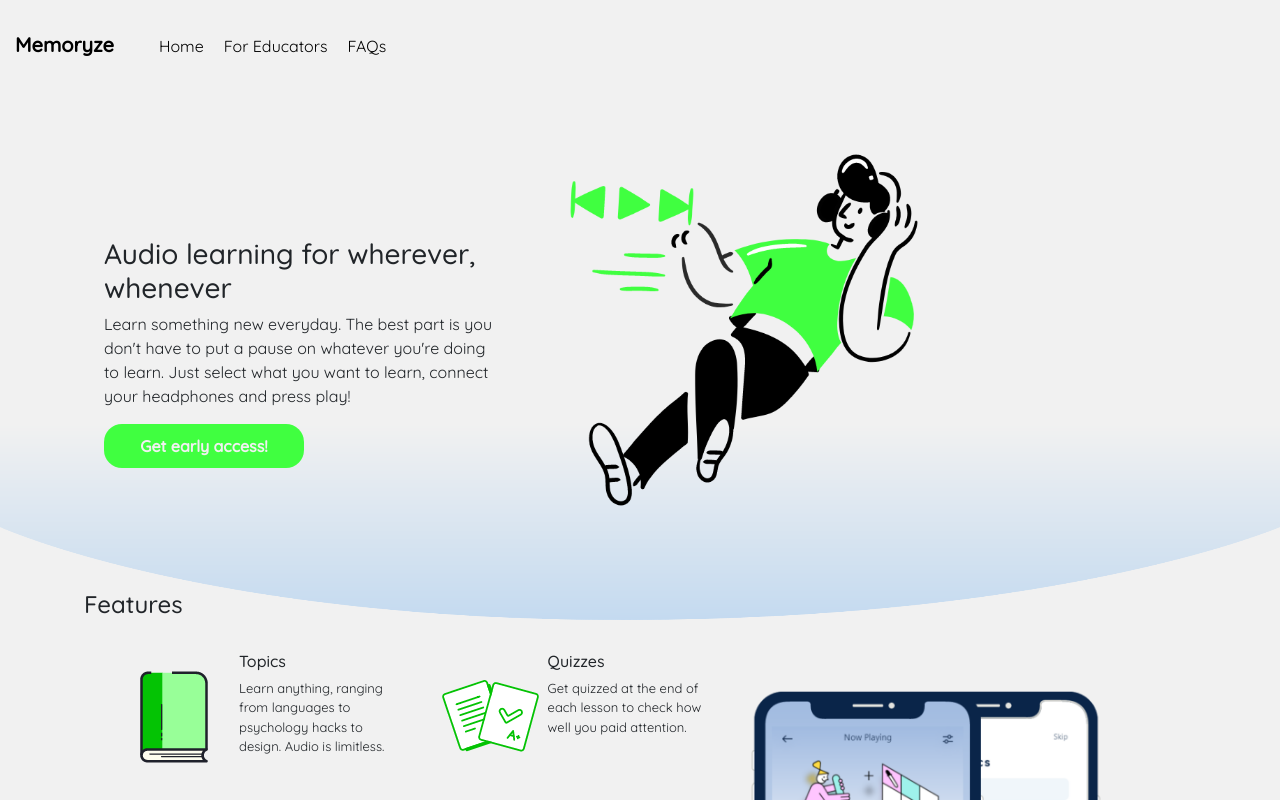
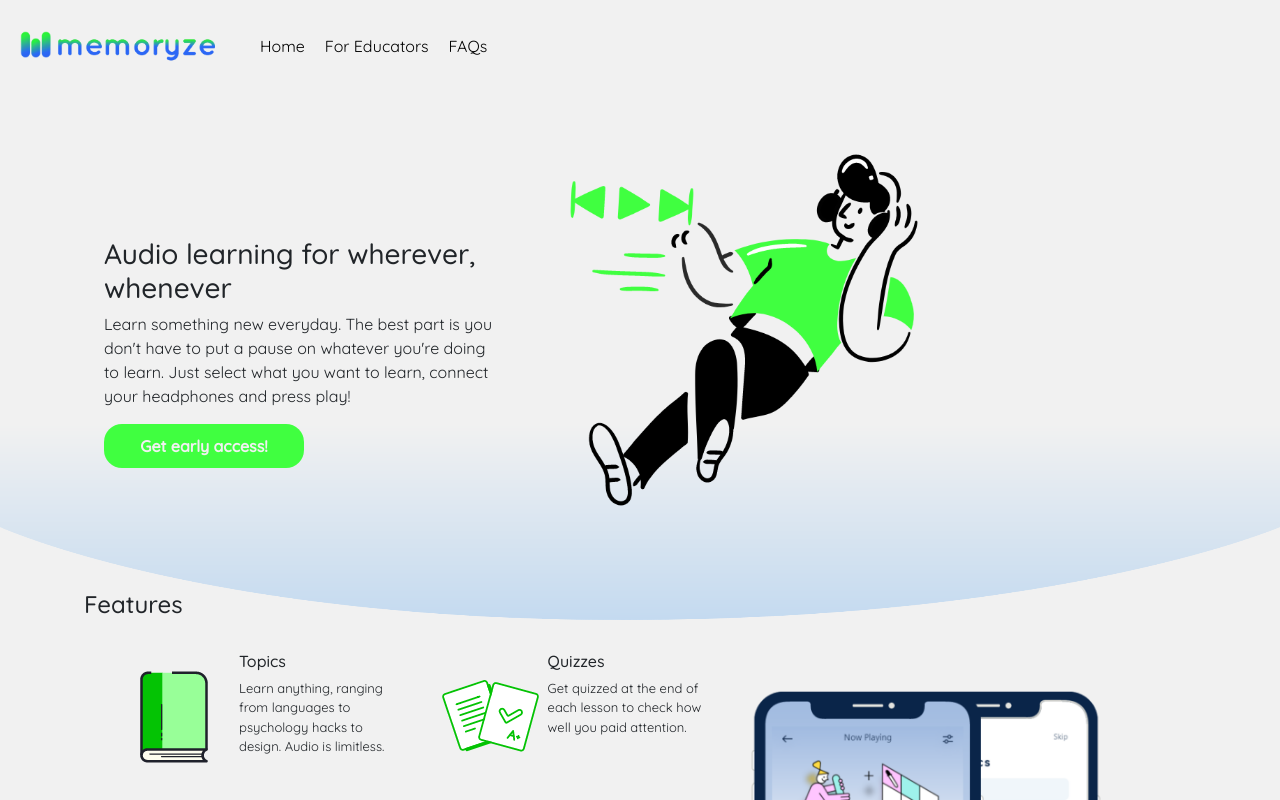
Before and after one commit to Memoryze/memoryze-web, a React (Create React App) app: page / in a window 1280 px wide. Shown: the top 800 px of the page. Built offline with nearby package versions, Linux system fonts and the light colour scheme.

Commit message:
added the logos

```diff
--- a/src/Components/Shared/Footer/Footer.css
+++ b/src/Components/Shared/Footer/Footer.css
@@ -18,7 +18,7 @@
 	font-size: 14px;
 }
 .logo-icon {
-	width: 30px;
+	width: 38px;
 	margin: 0 auto;
 	margin-bottom: -30px;
 }
--- a/src/Components/Shared/Footer/Footer.js
+++ b/src/Components/Shared/Footer/Footer.js
@@ -1,5 +1,5 @@
 import React from 'react';
-import standaloneLogo from '../../../assets/landingPage/standaloneLogo.png';
+import Logo from '../../../assets/Logo.png';
 import instagramIcon from '../../../assets/landingPage/instagramIcon.png';
 import facebookIcon from '../../../assets/landingPage/facebookIcon.png';
 import twitterIcon from '../../../assets/landingPage/twitterIcon.png';
@@ -9,7 +9,7 @@ import './Footer.css';
 function Footer(props) {
 	return (
 		<footer className='footer'>
-			<img src={standaloneLogo} alt='logo' className='logo-icon' />
+			<img src={Logo} alt='logo' className='logo-icon' />
 			<div className='social-links'>
 				<a href='/facebook' target='_blank' rel='noopener noreferrer'>
 					<img src={facebookIcon} alt='logo' className='social-icon' />
--- a/src/Components/Shared/Header/Header.css
+++ b/src/Components/Shared/Header/Header.css
@@ -9,11 +9,14 @@
 	background-color: #f1f1f1;
 	z-index: 100;
 }
+.logo-text-image{
+	max-width: 200px;
+}
 .logo{
 	z-index: 100;
 	text-decoration: none;
 	color: black;
-	margin-top: 15px;
+	margin-top: 9px;
 	font-weight: bold;
 }
 .header-links{
@@ -56,7 +59,9 @@
 	}
 }
 @media (max-width: 600px) {
-
+	.logo-text-image{
+		/* width: 70%; */
+	}
 	.closeBtn{
 		position: static;
 		margin-top: -20px;
--- a/src/Components/Shared/Header/Header.js
+++ b/src/Components/Shared/Header/Header.js
@@ -1,5 +1,6 @@
 import React, { useEffect, useState } from 'react';
 import { Navbar, Nav } from 'react-bootstrap';
+import IconWithText from '../../../assets/LogoWithText.png';
 import './Header.css';
 
 function Header() {
@@ -24,7 +25,7 @@ function Header() {
 	return (
 		<nav className={scrolling ? 'navigation navigation-with-background' : 'navigation'}>
 			<Navbar.Brand href='/' className='logo'>
-				Memoryze
+				<img src={IconWithText} alt='logo' className="logo-text-image"/>
 			</Navbar.Brand>
 			<Nav className='mr-auto header-links'>
 				{links.map(({ url, text }) => {
```
Also changed, not shown: src/assets/Logo.png (added), src/assets/LogoWithText.png (added).
